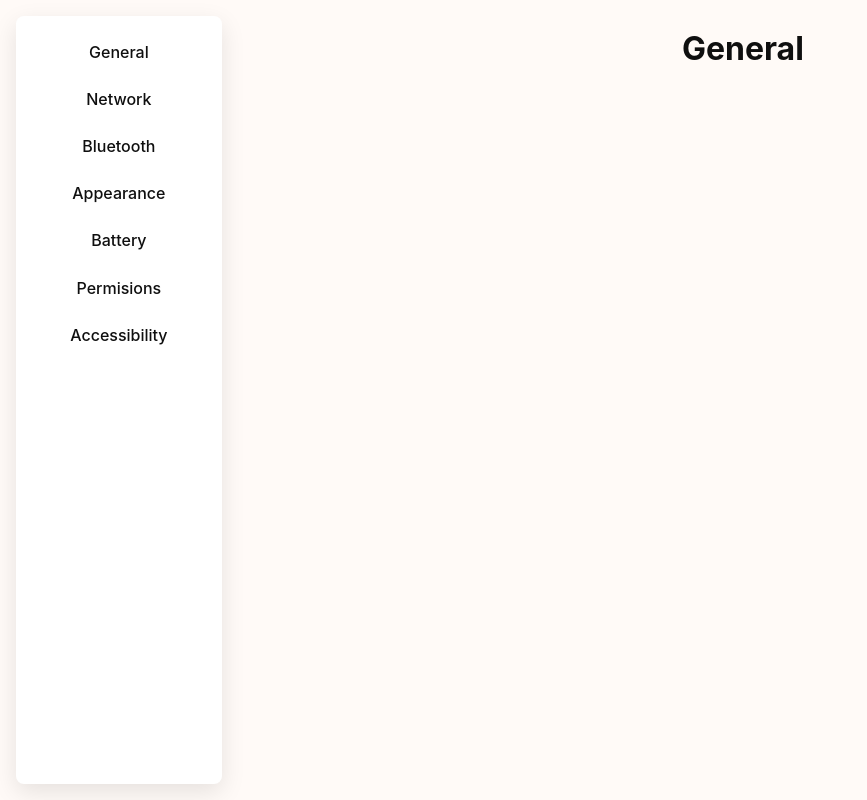
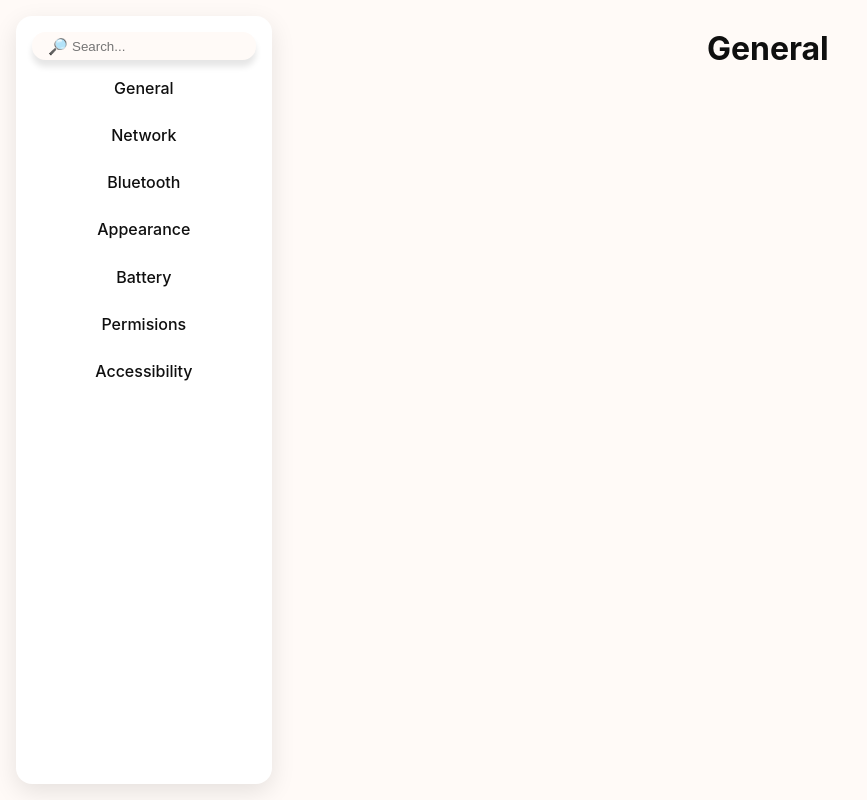
Before and after one commit to IAMME543/Set-Things, a website built with Vite: page index.html in a window 1280 px wide. Shown: the whole page, without its empty margins (0-867 px from the left). Built offline with nearby package versions, Linux system fonts and the light colour scheme.

Commit message:
prototype search box

```diff
--- a/index.html
+++ b/index.html
@@ -14,6 +14,11 @@
 
     <div class="split-layout">
       <div class="secondary-split vertical-layout">
+        <div class="search-wrapper">
+          <span>🔎</span>
+          <input class="search-input" type="text" placeholder="Search...">
+        </div>
+
         <button data-view="general">General</button>
         <button data-view="network">Network</button>
         <button data-view="bluetooth">Bluetooth</button>
--- a/src/styles.css
+++ b/src/styles.css
@@ -5,9 +5,7 @@
   font-weight: 400;
 
   color: #0f0f0f;
-  background-color: color-mix(in srgb, seashell 50%, white);
-
-
+  background-color: var(--canvas-colour);
   font-synthesis: none;
   text-rendering: optimizeLegibility;
   -webkit-font-smoothing: antialiased;
@@ -15,11 +13,13 @@
   -webkit-text-size-adjust: 100%;
 
   /*variables*/
+  --canvas-colour: color-mix(in srgb, seashell 50%, white);
   --accent-colour: salmon;
   --floating-colour: white;
   --text-colour: #0f0f0f;
   --text-hover-colour: black;
-  --border-radius: .5em;
+  --border-radius: 1em;
+
 }
 
 html,
@@ -83,7 +83,30 @@ button:hover {
   cursor: pointer;
   background-color: var(--accent-colour);
   box-shadow: 0 0.5em 1.5em rgba(0, 0, 0, 0.10);
-  color: --text-hover-colour;
+  color: var(--text-hover-colour);
+}
+
+/*search input*/
+.search-input {
+  outline: none;
+  background-color: var(--canvas-colour);
+  border-style: none;
+  color: #0f0f0f;
+  padding: .5em;
+  border-radius: var(--border-radius);
+  box-shadow: 0 0.5em .5em rgba(0, 0, 0, 0.10);
+  padding-left: 3em;
+}
+
+.search-wrapper {
+  position: relative;
+}
+
+.search-wrapper span {
+  position: absolute;
+  left: 1em;
+  top: 50%;
+  transform: translateY(-50%);
 }
 
 /* tauri defaults*/
@@ -101,19 +124,18 @@ h1 {
   text-align: center;
 }
 
-input,
-button {
-  outline: none;
-}
+
 
 
 @media (prefers-color-scheme: dark) {
   :root {
     color: oldlace;
-    background-color: #1F1E1C;
+    background-color: var(--canvas-colour);
 
+    --canvas-colour: #1F1E1C;
     --floating-colour: #362f2f;
     --text-colour: oldlace;
-    --text-hover-colour: white;
+    --text-hover-colour: black;
+    --grey-colour: #282828;
   }
 }
```
Also changed, not shown: docs/Design Implementations.md (line endings or trailing spaces).
